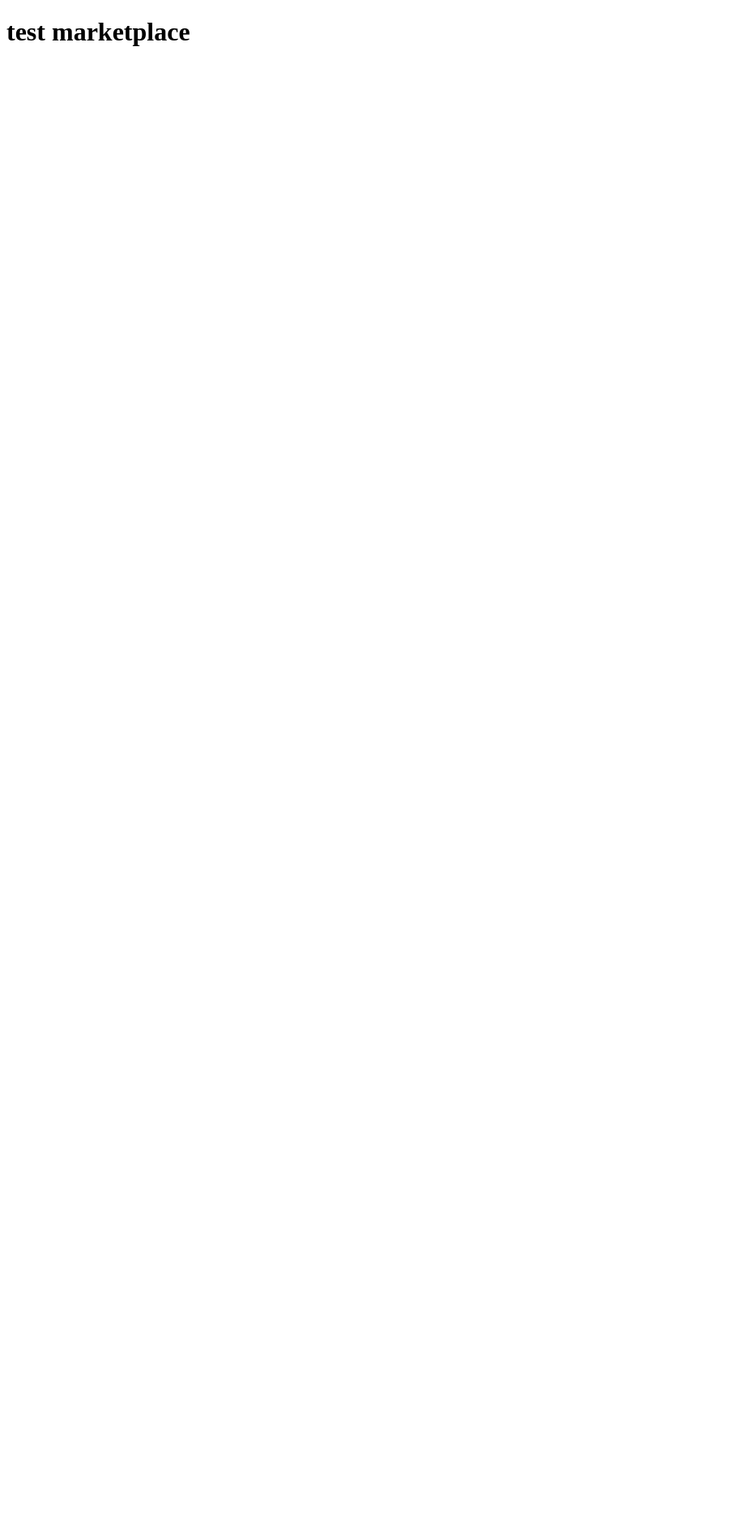
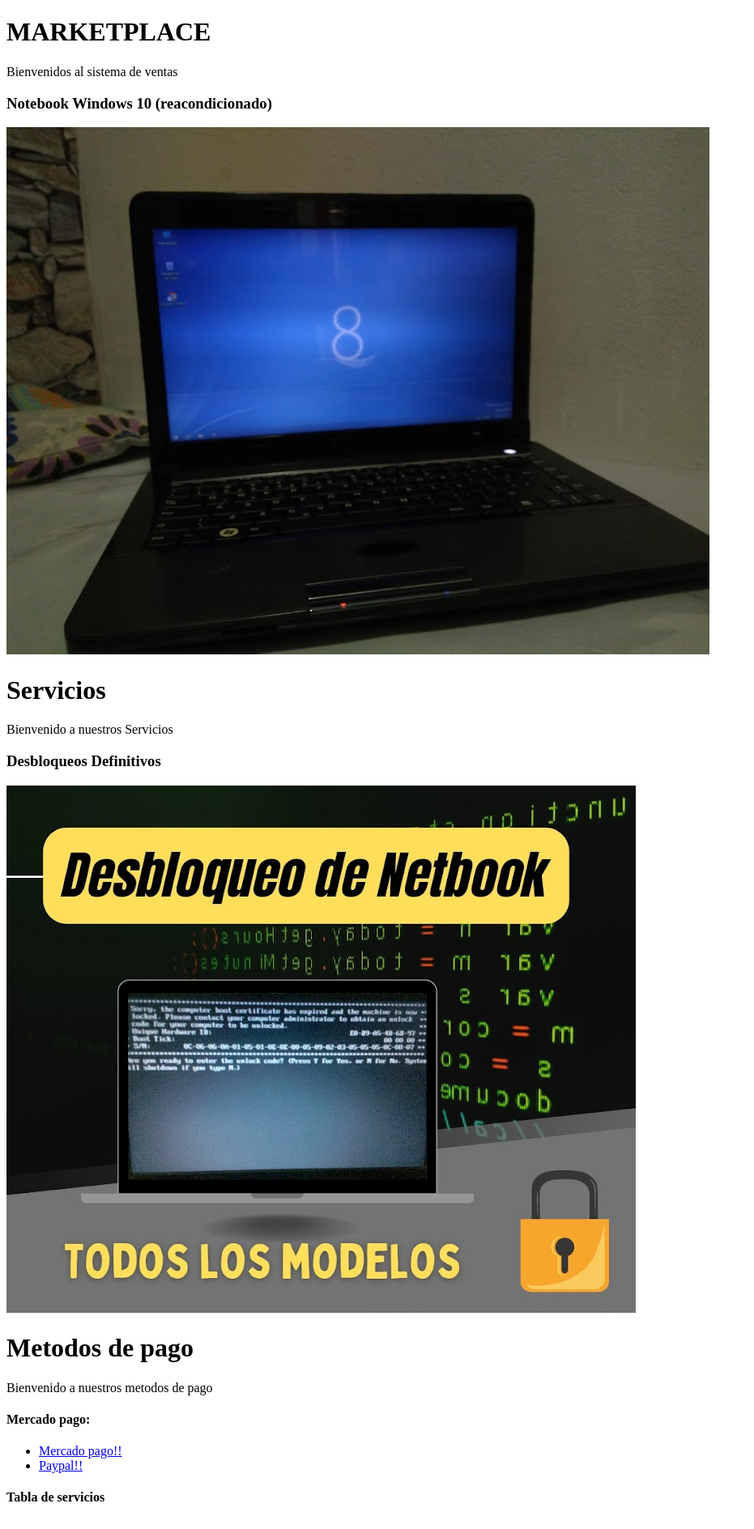
Before and after one commit to Mortha4/Market-hard-t, a plain HTML site: page index.html in a window 1280 px wide. Shown: the whole page at 81% size, without its empty margins (0-931 px from the left). Before the commit the page ends 800 px from the top, so only its background shows below. Drawn offline with Linux system fonts and the light colour scheme.

Commit message:
se agrego iconos y imagenes

```diff
--- a/index.html
+++ b/index.html
@@ -1,16 +1,45 @@
 <!DOCTYPE html>
-<html lang="en">
+<html lang="es">
     <head>
         <meta charset="UTF-8">
         <meta name="viewport" content="width=device-width, initial-scale=1.0">
-    <title>Document</title>
+        <title>hard_t Ventas</title>
+
+        <link rel="icon" type="image/jpg+xml" href="logo.jpg" />
+
+
     </head>
+
+
     <body>
-    <h1>
-        test marketplace
-    </h1>
+
+        <h1> MARKETPLACE </h1>
+        <p> Bienvenidos al sistema de ventas</p>
+        <h3>Notebook Windows 10 (reacondicionado)</h3>
+        <img src="producto_0.jpg" alt="Notebook Windows 10 ">
+
+
+        <h1>Servicios</h1>
+        <p>Bienvenido a nuestros Servicios</p>
+        <h3>Desbloqueos Definitivos</h3>
+        <img src="servicio.jpg" alt="Servicio de desbloqueo">
+
+        <h1>Metodos de pago</h1>
+        <p>Bienvenido a nuestros metodos de pago</p>
+        <h4>Mercado pago:</h4>
+        <ul>
+            <li><a href="https://www.mercadopago.com.ar">Mercado pago!!</a></li>
+            <li><a href="https://www.paypal.com/ar/">Paypal!!</a></li>
+        </ul>
+        <h4>Tabla de servicios</h4>
+        <table>
+
+        </table>
+
+
 
 
 
     </body>
+
 </html>
```
Also changed, not shown: logo.jpg (added), producto_0.jpg (added), servicio.jpg (added). Lines whose indentation alone changed are shown as unchanged.
